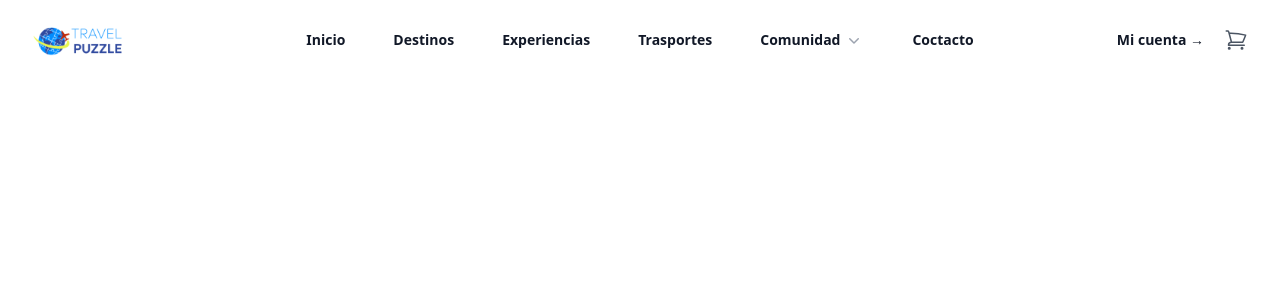
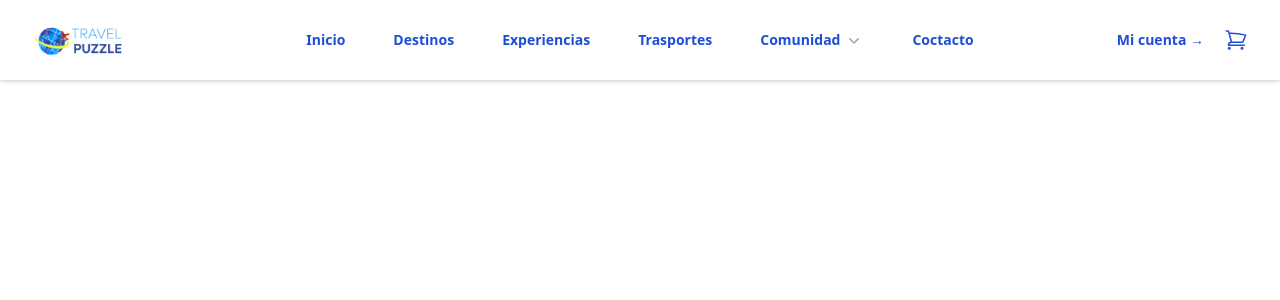
Before and after one commit to BMISYSTEM/TravelPluzzed, a React (Vite) app: page / in a window 1280 px wide. Shown: the top 300 px of the page. Built offline with nearby package versions, Linux system fonts and the light colour scheme.

Commit message:
feat: :lipstick: se cambia color de texto y se adiciona el box shawdon
Se cambia el color del text  y color del hover de cada unos de los  link y se adiciona box shadow en el buttton  de nav

Pendiente varible de entorno  para las ruta  de los  files que se importen en el componente  HeaderLayau

```diff
--- a/src/Client/Header/views/HeaderLayout.tsx
+++ b/src/Client/Header/views/HeaderLayout.tsx
@@ -30,16 +30,48 @@ const ComunityList = [
   { name: 'Automations', description: 'Build strategic funnels that will convert', href: '#', icon: ArrowPathIcon },
 ]
 
+const NavegationList = [
+  { name: 'Inicio', href: '#', classnamefull: 'text-sm font-semibold leading-6 text-blue-700 hover:text-blue-900' ,
+     classNameSmall: '-mx-3 block rounded-lg px-3 py-2 text-base font-semibold leading-7 text-blue-700 hover:text-blue-900 hover:bg-gray-50'
+    },
+  { name: 'Destinos', href: '#', classnamefull: 'text-sm font-semibold leading-6 text-blue-700 hover:text-blue-900',
+    classNameSmall: '-mx-3 block rounded-lg px-3 py-2 text-base font-semibold leading-7 text-blue-700 hover:text-blue-900 hover:bg-gray-50'
+   },
+  { name: 'Experiencias', href: '#', classnamefull: 'text-sm font-semibold leading-6 text-blue-700 hover:text-blue-900',
+    classNameSmall: '-mx-3 block rounded-lg px-3 py-2 text-base font-semibold leading-7 text-blue-700 hover:text-blue-900 hover:bg-gray-50'
+   },
+  { name: 'Trasportes', href: '#', classnamefull: 'text-sm font-semibold leading-6 text-blue-700 hover:text-blue-900',
+    classNameSmall: '-mx-3 block rounded-lg px-3 py-2 text-base font-semibold leading-7 text-blue-700 hover:text-blue-900 hover:bg-gray-50'
+   },
+]
+
+
+
+type  ItemNavegationProps = {
+  className: string
+  href: string
+  name: string
+}
+
 
 function classNames(...classes: string[]) {
   return classes.filter(Boolean).join(' ')
 }
 
+const ItemNavegation = ({className, href, name}: ItemNavegationProps) => {
+  return (
+    <a href={href} className={className}>
+      {name}
+    </a>
+  )
+}
+
+
 const  Navegation  = () => {
   const [mobileMenuOpen, setMobileMenuOpen] = useState(false)
 
   return (
-    <header className="bg-white">
+    <header className="bg-white shadow-[0_0_5px_0_rgba(0,0,0,0.3)]">
       <nav className="mx-auto flex max-w-7xl items-center justify-between p-6 lg:px-8" aria-label="Global">
         <div className="flex lg:flex-1">
           <a href="#" className="-m-1.5 p-1.5">
@@ -59,21 +91,18 @@ const  Navegation  = () => {
         </div>
         <PopoverGroup className="hidden lg:flex lg:gap-x-12">
 
-
-          <a href="#" className="text-sm font-semibold leading-6 text-gray-900">
-            Inicio
-          </a>
-          <a href="#" className="text-sm font-semibold leading-6 text-gray-900">
-            Destinos
-          </a>
-          <a href="#" className="text-sm font-semibold leading-6 text-gray-900">
-            Experiencias
-          </a>
-          <a href="#" className="text-sm font-semibold leading-6 text-gray-900">
-            Trasportes
-          </a>
+           {
+            NavegationList.map((item) => (
+              <ItemNavegation
+                key={item.name}
+                href={item.href}
+                name={item.name}
+                className={item.classnamefull}
+              />
+            ))
+           }
           <Popover className="relative">
-            <PopoverButton className="flex items-center gap-x-1 text-sm font-semibold leading-6 text-gray-900">
+            <PopoverButton className="flex items-center gap-x-1 text-sm font-semibold leading-6 text-blue-700 hover:text-blue-900">
               Comunidad
               <ChevronDownIcon className="h-5 w-5 flex-none text-gray-400" aria-hidden="true" />
             </PopoverButton>
@@ -103,16 +132,16 @@ const  Navegation  = () => {
               </div>
             </PopoverPanel>
           </Popover>
-          <a href="#" className="text-sm font-semibold leading-6 text-gray-900">
+          <a href="#" className="text-sm font-semibold leading-6 text-blue-700 hover:text-blue-900">
             Coctacto
           </a>
         </PopoverGroup>
         <div className="hidden lg:flex lg:flex-1 lg:justify-end space-x-5">
-          <a href="#" className="text-sm font-semibold leading-6 text-gray-900">
+          <a href="#" className="text-sm font-semibold leading-6 text-blue-700 hover:text-blue-900">
             Mi cuenta <span aria-hidden="true">&rarr;</span>
           </a>
-          <a href="#" className="text-sm font-semibold leading-6 text-gray-900">
-             <ShoppingCartIcon className='h-6 w-6 text-gray-600 group-hover:text-indigo-600'/>
+          <a href="#" className="text-sm font-semibold leading-6 text-blue-700 hover:text-blue-900">
+             <ShoppingCartIcon className='h-6 w-6 text-blue-700 hover:text-blue-900 group-hover:text-indigo-600'/>
           </a>
         </div>
       </nav>
@@ -140,37 +169,23 @@ const  Navegation  = () => {
           <div className="mt-6 flow-root">
             <div className="-my-6 divide-y divide-gray-500/10">
               <div className="space-y-2 py-6">
-                <a
-                  href="#"
-                  className="-mx-3 block rounded-lg px-3 py-2 text-base font-semibold leading-7 text-gray-900 hover:bg-gray-50"
-                >
-                  Inicio
-                </a>
-                <a
-                  href="#"
-                  className="-mx-3 block rounded-lg px-3 py-2 text-base font-semibold leading-7 text-gray-900 hover:bg-gray-50"
-                >
-                  Destinos
-                </a>
-                <a
-                  href="#"
-                  className="-mx-3 block rounded-lg px-3 py-2 text-base font-semibold leading-7 text-gray-900 hover:bg-gray-50"
-                >
-                  Experiencias
-                </a>
-                <a
-                  href="#"
-                  className="-mx-3 block rounded-lg px-3 py-2 text-base font-semibold leading-7 text-gray-900 hover:bg-gray-50"
-                >
-                  Trasportes
-                </a>
+              {
+                NavegationList.map((item) => (
+                  <ItemNavegation
+                    key={item.name}
+                    href={item.href}
+                    name={item.name}
+                    className={item.classNameSmall}
+                  />
+                ))
+              }
                 <Disclosure as="div" className="-mx-3">
                   {({ open }) => (
                     <>
-                      <DisclosureButton className="flex w-full items-center justify-between rounded-lg py-2 pl-3 pr-3.5 text-base font-semibold leading-7 text-gray-900 hover:bg-gray-50">
+                      <DisclosureButton className="flex w-full items-center justify-between rounded-lg py-2 pl-3 pr-3.5 text-base font-semibold leading-7 text-blue-700 hover:text-blue-900 hover:bg-gray-50">
                       Comunidad
                         <ChevronDownIcon
-                          className={classNames(open ? 'rotate-180' : '', 'h-5 w-5 flex-none')}
+                          className={classNames(open ? 'rotate-180' : '','h-5 w-5 flex-none')}
                           aria-hidden="true"
                         />
                       </DisclosureButton>
@@ -181,7 +196,7 @@ const  Navegation  = () => {
               <div className="py-6">
                 <a
                   href="#"
-                  className="-mx-3 block rounded-lg px-3 py-2.5 text-base font-semibold leading-7 text-gray-900 hover:bg-gray-50 space-x-3"
+                  className="-mx-3 block rounded-lg px-3 py-2.5 text-base font-semibold leading-7 text-blue-700 hover:text-blue-900 hover:bg-gray-50 space-x-3"
                 >
                   Mi cuenta
                 </a>
@@ -189,7 +204,7 @@ const  Navegation  = () => {
                   href="#"
                   className="-mx-3 block rounded-lg px-3 py-2.5 text-base font-semibold leading-7 text-gray-900 hover:bg-gray-50"
                 >
-                  <ShoppingCartIcon className='h-6 w-6 text-gray-600 group-hover:text-indigo-600'/>
+                  <ShoppingCartIcon className='h-6 w-6 text-blue-700 hover:text-blue-900 group-hover:text-indigo-600'/>
                 </a>
               </div>
             </div>
--- a/src/output.css
+++ b/src/output.css
@@ -619,14 +619,6 @@ video {
   margin: -0.625rem;
 }
 
-.m-1 {
-  margin: 0.25rem;
-}
-
-.m-1\.5 {
-  margin: 0.375rem;
-}
-
 .-mx-3 {
   margin-left: -0.75rem;
   margin-right: -0.75rem;
@@ -646,20 +638,12 @@ video {
   margin-top: 0.25rem;
 }
 
-.mt-2 {
-  margin-top: 0.5rem;
-}
-
 .mt-3 {
   margin-top: 0.75rem;
 }
 
 .mt-6 {
   margin-top: 1.5rem;
-}
-
-.ml-8 {
-  margin-left: 2rem;
 }
 
 .block {
@@ -676,10 +660,6 @@ video {
 
 .flow-root {
   display: flow-root;
-}
-
-.grid {
-  display: grid;
 }
 
 .hidden {
@@ -747,10 +727,6 @@ video {
   transform: translate(var(--tw-translate-x), var(--tw-translate-y)) rotate(var(--tw-rotate)) skewX(var(--tw-skew-x)) skewY(var(--tw-skew-y)) scaleX(var(--tw-scale-x)) scaleY(var(--tw-scale-y));
 }
 
-.grid-cols-2 {
-  grid-template-columns: repeat(2, minmax(0, 1fr));
-}
-
 .items-center {
   align-items: center;
 }
@@ -768,31 +744,15 @@ video {
        column-gap: 0.25rem;
 }
 
-.gap-x-2 {
-  -moz-column-gap: 0.5rem;
-       column-gap: 0.5rem;
-}
-
-.gap-x-2\.5 {
-  -moz-column-gap: 0.625rem;
-       column-gap: 0.625rem;
-}
-
 .gap-x-6 {
   -moz-column-gap: 1.5rem;
        column-gap: 1.5rem;
 }
 
-.space-y-2 > :not([hidden]) ~ :not([hidden]) {
-  --tw-space-y-reverse: 0;
-  margin-top: calc(0.5rem * calc(1 - var(--tw-space-y-reverse)));
-  margin-bottom: calc(0.5rem * var(--tw-space-y-reverse));
-}
-
-.space-x-4 > :not([hidden]) ~ :not([hidden]) {
+.space-x-3 > :not([hidden]) ~ :not([hidden]) {
   --tw-space-x-reverse: 0;
-  margin-right: calc(1rem * var(--tw-space-x-reverse));
-  margin-left: calc(1rem * calc(1 - var(--tw-space-x-reverse)));
+  margin-right: calc(0.75rem * var(--tw-space-x-reverse));
+  margin-left: calc(0.75rem * calc(1 - var(--tw-space-x-reverse)));
 }
 
 .space-x-5 > :not([hidden]) ~ :not([hidden]) {
@@ -801,16 +761,10 @@ video {
   margin-left: calc(1.25rem * calc(1 - var(--tw-space-x-reverse)));
 }
 
-.space-x-3 > :not([hidden]) ~ :not([hidden]) {
-  --tw-space-x-reverse: 0;
-  margin-right: calc(0.75rem * var(--tw-space-x-reverse));
-  margin-left: calc(0.75rem * calc(1 - var(--tw-space-x-reverse)));
-}
-
-.divide-x > :not([hidden]) ~ :not([hidden]) {
-  --tw-divide-x-reverse: 0;
-  border-right-width: calc(1px * var(--tw-divide-x-reverse));
-  border-left-width: calc(1px * calc(1 - var(--tw-divide-x-reverse)));
+.space-y-2 > :not([hidden]) ~ :not([hidden]) {
+  --tw-space-y-reverse: 0;
+  margin-top: calc(0.5rem * calc(1 - var(--tw-space-y-reverse)));
+  margin-bottom: calc(0.5rem * var(--tw-space-y-reverse));
 }
 
 .divide-y > :not([hidden]) ~ :not([hidden]) {
@@ -821,10 +775,6 @@ video {
 
 .divide-gray-500\/10 > :not([hidden]) ~ :not([hidden]) {
   border-color: rgb(107 114 128 / 0.1);
-}
-
-.divide-gray-900\/5 > :not([hidden]) ~ :not([hidden]) {
-  border-color: rgb(17 24 39 / 0.05);
 }
 
 .overflow-hidden {
@@ -845,11 +795,6 @@ video {
 
 .rounded-md {
   border-radius: 0.375rem;
-}
-
-.bg-black {
-  --tw-bg-opacity: 1;
-  background-color: rgb(0 0 0 / var(--tw-bg-opacity));
 }
 
 .bg-gray-50 {
@@ -876,10 +821,6 @@ video {
 
 .p-2\.5 {
   padding: 0.625rem;
-}
-
-.p-3 {
-  padding: 0.75rem;
 }
 
 .p-4 {
@@ -917,10 +858,6 @@ video {
 
 .pl-3 {
   padding-left: 0.75rem;
-}
-
-.pl-6 {
-  padding-left: 1.5rem;
 }
 
 .pr-3 {
@@ -973,9 +910,48 @@ video {
   color: rgb(17 24 39 / var(--tw-text-opacity));
 }
 
+.text-blue-700 {
+  --tw-text-opacity: 1;
+  color: rgb(29 78 216 / var(--tw-text-opacity));
+}
+
+.text-blue-800 {
+  --tw-text-opacity: 1;
+  color: rgb(30 64 175 / var(--tw-text-opacity));
+}
+
+.text-blue-900 {
+  --tw-text-opacity: 1;
+  color: rgb(30 58 138 / var(--tw-text-opacity));
+}
+
+.shadow-\[0_35px_60px_-15px_rgba\(0\2c 0\2c 0\2c 0\.3\)\] {
+  --tw-shadow: 0 35px 60px -15px rgba(0,0,0,0.3);
+  --tw-shadow-colored: 0 35px 60px -15px var(--tw-shadow-color);
+  box-shadow: var(--tw-ring-offset-shadow, 0 0 #0000), var(--tw-ring-shadow, 0 0 #0000), var(--tw-shadow);
+}
+
 .shadow-lg {
   --tw-shadow: 0 10px 15px -3px rgb(0 0 0 / 0.1), 0 4px 6px -4px rgb(0 0 0 / 0.1);
   --tw-shadow-colored: 0 10px 15px -3px var(--tw-shadow-color), 0 4px 6px -4px var(--tw-shadow-color);
+  box-shadow: var(--tw-ring-offset-shadow, 0 0 #0000), var(--tw-ring-shadow, 0 0 #0000), var(--tw-shadow);
+}
+
+.shadow-\[0_0_20px_0_rgba\(0\2c 0\2c 0\2c 0\.3\)\] {
+  --tw-shadow: 0 0 20px 0 rgba(0,0,0,0.3);
+  --tw-shadow-colored: 0 0 20px 0 var(--tw-shadow-color);
+  box-shadow: var(--tw-ring-offset-shadow, 0 0 #0000), var(--tw-ring-shadow, 0 0 #0000), var(--tw-shadow);
+}
+
+.shadow-\[0_0_10px_0_rgba\(0\2c 0\2c 0\2c 0\.3\)\] {
+  --tw-shadow: 0 0 10px 0 rgba(0,0,0,0.3);
+  --tw-shadow-colored: 0 0 10px 0 var(--tw-shadow-color);
+  box-shadow: var(--tw-ring-offset-shadow, 0 0 #0000), var(--tw-ring-shadow, 0 0 #0000), var(--tw-shadow);
+}
+
+.shadow-\[0_0_5px_0_rgba\(0\2c 0\2c 0\2c 0\.3\)\] {
+  --tw-shadow: 0 0 5px 0 rgba(0,0,0,0.3);
+  --tw-shadow-colored: 0 0 5px 0 var(--tw-shadow-color);
   box-shadow: var(--tw-ring-offset-shadow, 0 0 #0000), var(--tw-ring-shadow, 0 0 #0000), var(--tw-shadow);
 }
 
@@ -1001,14 +977,14 @@ video {
   transition-duration: 150ms;
 }
 
-.hover\:bg-gray-100:hover {
-  --tw-bg-opacity: 1;
-  background-color: rgb(243 244 246 / var(--tw-bg-opacity));
-}
-
 .hover\:bg-gray-50:hover {
   --tw-bg-opacity: 1;
   background-color: rgb(249 250 251 / var(--tw-bg-opacity));
+}
+
+.hover\:text-blue-900:hover {
+  --tw-text-opacity: 1;
+  color: rgb(30 58 138 / var(--tw-text-opacity));
 }
 
 .group:hover .group-hover\:bg-white {
```
